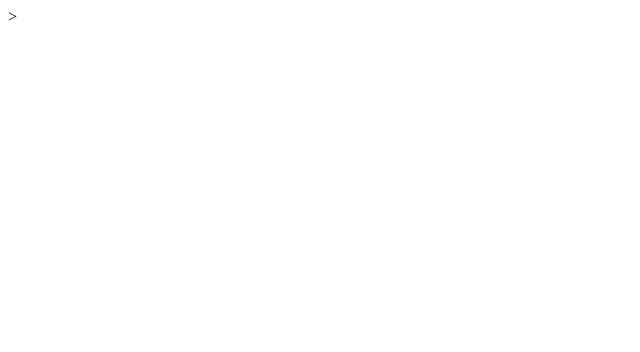
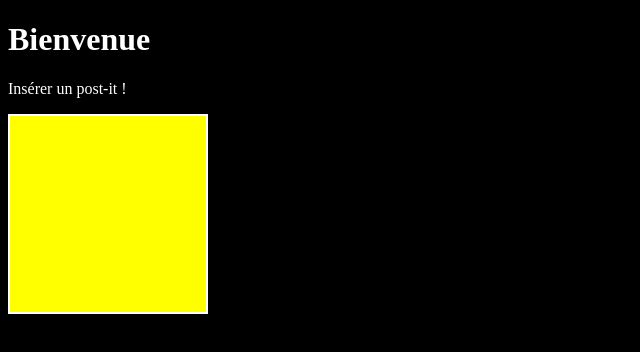
Before and after one commit to BenGuillot/AWS_PostIt, a plain HTML site: page postit.html in a window 1280 px wide. Shown: the whole page, without its empty margins (0-640 px from the left). Drawn offline with Linux system fonts and the light colour scheme.

Commit message:
Création statique d'un carré jaune.

```diff
--- a/postit.html
+++ b/postit.html
@@ -1,24 +1,28 @@
-<!DOCTYPE html>
-<html lang="fr">
-  <head>
-    <title>Hello!</title>
-    <meta charset="utf-8">
-    <!-- import the webpage's stylesheet -->
-
-    <!-- import the webpage's javascript file -->
-     <script src="script.js" defer></script>
-  </head>
-  <body>
-  </body>
-
 <!DOCTYPE html>
 <html lang="fr">
 <head>
 	<title>Post it</title>
 	<meta charset="utf-8">
-	<link rel="stylesheet" href="/style.css">
+	<link rel="stylesheet" href="style.css">
+	<script src="script.js" defer></script>
 </head>
 <body>
-
+	<h1>Bienvenue</h1>
+	<p>
+		Insérer un post-it !
+	</p>
+	<!--
+	<section id="postit">
+		<p>
+			Affichage d'un post-it juste en HTML/CSS.<br>
+			<table>
+				<tr><td></td></tr>
+			</table>
+		</p>
+	</section>
+	-->
+	<section id="scriptab">
+		Affichage d'un post-it avec JS.
+	</section>
 </body>
-</html>>
+</html>
--- a/script.js
+++ b/script.js
@@ -0,0 +1,23 @@
+
+var postit = Array(2);
+for(var i = 0; i < 2; i++){
+	postit[i] = 0;
+}
+
+function affichePostIt(){
+  var element = document.querySelector("#scriptab");
+  element.innerHTML = '';
+  var table = document.createElement("table");
+  table.innerHTML = '';
+  for(i = 0; i < 2; i++){
+    var tr = document.createElement("tr");
+    tr.innerHTML = '';
+    table.appendChild(tr);
+    var td = document.createElement("td");
+    table.appendChild(td);
+  }
+  element.appendChild(table);             // Append <button> to <body
+}
+
+affichePostIt();
+console.log(post-it);
--- a/style.css
+++ b/style.css
@@ -0,0 +1,17 @@
+body{
+	background-color: black;
+	color: white;
+}
+
+h1{
+	color: white;
+}
+
+table{
+	width: 200px;
+	height: 200px;
+	background-color: yellow;
+	border: 2px solid white;
+	color: black;
+	font-style: bold;
+}
```
